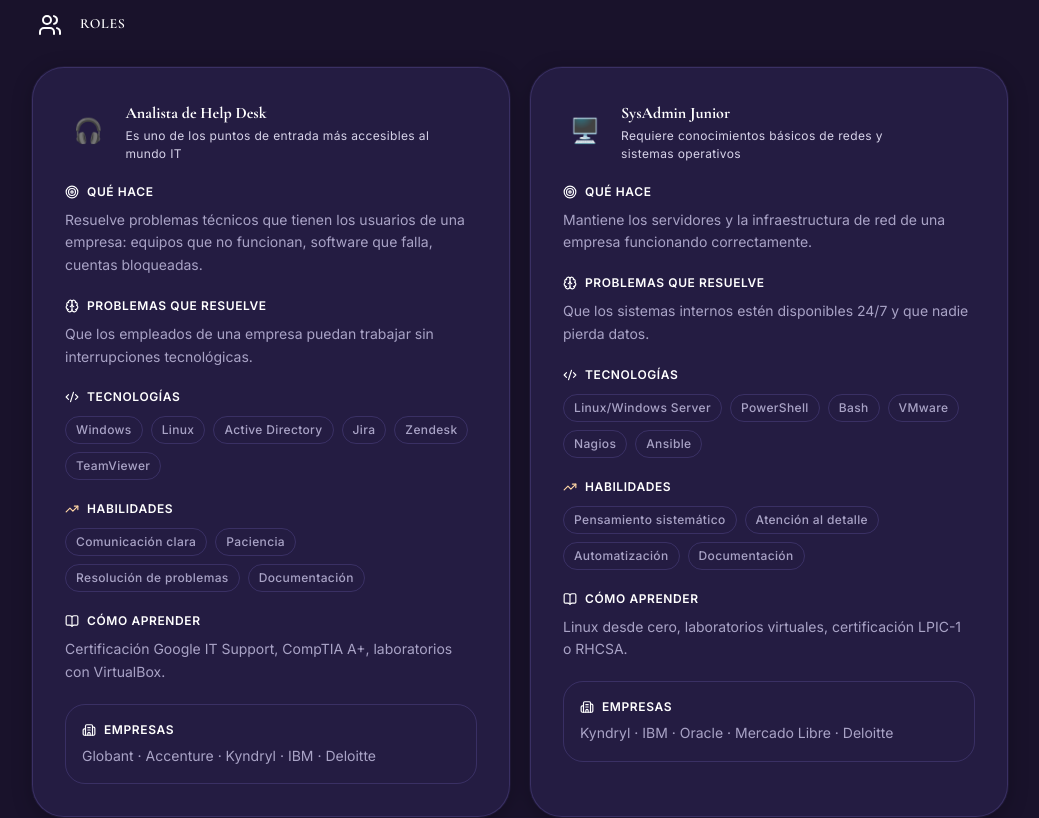
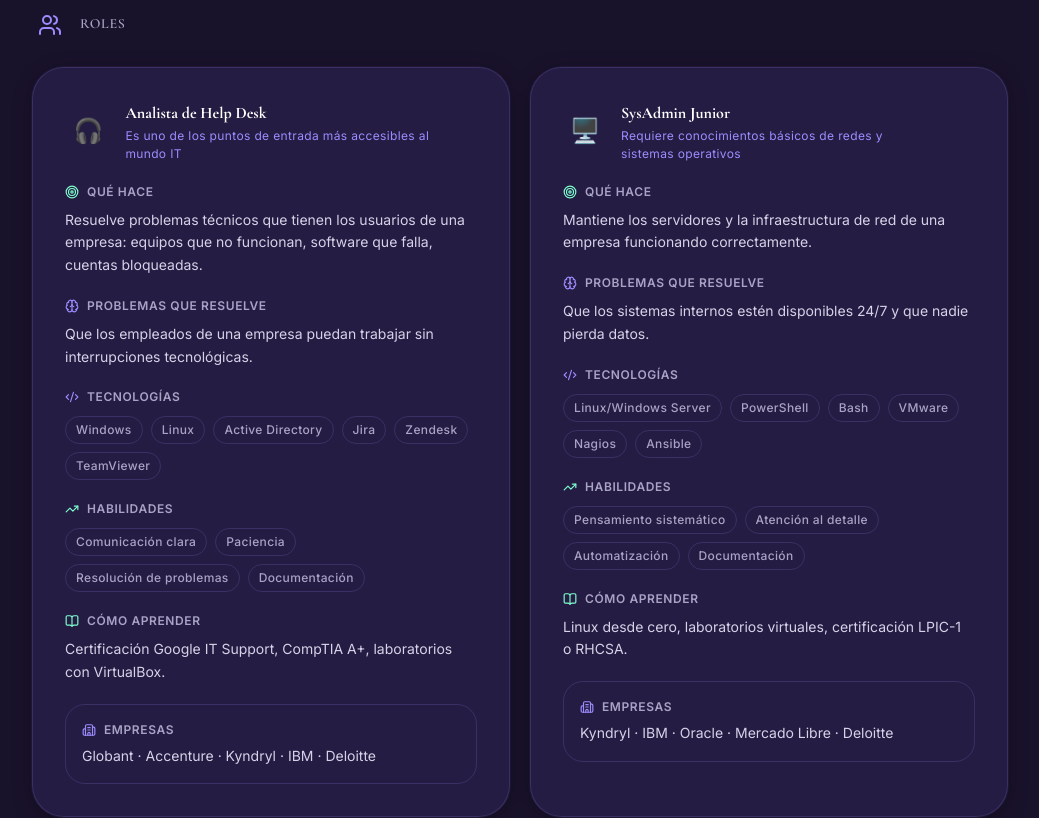
Before and after one commit to Deliaalomo47/zerototech, a React (Vite) app in the folder zerototech/: page / in a window 1280 px wide. Shown: the part 2240-3058 px from the top of the page, without its empty margins (120-1159 px from the left). Built offline with nearby package versions, Linux system fonts and the light colour scheme.

Commit message:
regla aplicada

```diff
--- a/zerototech/src/features/community/components/CommunityCard.tsx
+++ b/zerototech/src/features/community/components/CommunityCard.tsx
@@ -7,9 +7,9 @@ interface CommunityCardProps {
 }
 
 const accentStyles = {
-  mint: { bg: "bg-mint-light", text: "text-mint-dark", border: "border-mint/30" },
-  lavender: { bg: "bg-lavender-light", text: "text-indigo", border: "border-lavender/30" },
-  peach: { bg: "bg-peach-light", text: "text-peach-dark", border: "border-peach/30" },
+  mint: { bg: "bg-mint-light", text: "text-accent", border: "border-mint/30" },
+  lavender: { bg: "bg-lavender-light", text: "text-primary", border: "border-lavender/30" },
+  peach: { bg: "bg-peach-light", text: "text-accent", border: "border-peach/30" },
 };
 
 /**
@@ -25,18 +25,18 @@ export function CommunityCard({ community }: CommunityCardProps) {
         <div className={cn("flex h-10 w-10 items-center justify-center rounded-xl", accent.bg)}>
           <Users className={cn("h-5 w-5", accent.text)} aria-hidden="true" />
         </div>
-        <h3 className="text-body font-bold text-indigo">{community.name}</h3>
+        <h3 className="text-body font-bold text-text">{community.name}</h3>
       </div>
 
       {/* Description */}
-      <p className="mb-5 text-small text-muted leading-relaxed">{community.description}</p>
+      <p className="mb-5 text-small text-text-secondary leading-relaxed">{community.description}</p>
 
       {/* Activities */}
       <div className="mb-5">
-        <p className="mb-2 text-caption font-semibold uppercase tracking-wider text-indigo-muted">Actividades</p>
+        <p className="mb-2 text-caption font-semibold uppercase tracking-wider text-text-muted">Actividades</p>
         <div className="flex flex-wrap gap-2">
           {community.activities.map((a) => (
-            <span key={a} className={cn("rounded-md border px-2.5 py-1 text-caption font-medium text-indigo", accent.border, accent.bg)}>
+            <span key={a} className={cn("rounded-md border px-2.5 py-1 text-caption font-medium text-text-secondary", accent.border, accent.bg)}>
               {a}
             </span>
           ))}
--- a/zerototech/src/features/guide/GuideSection.tsx
+++ b/zerototech/src/features/guide/GuideSection.tsx
@@ -21,7 +21,7 @@ export function GuideSection() {
     <section id="guide-section" className="mx-auto max-w-5xl px-6 py-22">
       <div className="mb-12 animate-fade-up">
         <h2 className="font-display text-title text-text">Explorá los Roles IT</h2>
-        <p className="mt-3 text-subtitle text-text-muted">
+        <p className="mt-3 text-subtitle text-text-secondary">
           Cada rol resuelve problemas diferentes. Encontrá el que más se conecte con vos.
         </p>
       </div>
@@ -33,9 +33,9 @@ export function GuideSection() {
       <div className="mb-18">
         <div className="mb-6 flex items-center gap-3">
           <div className="flex h-9 w-9 items-center justify-center rounded-lg bg-violet-glow">
-            <Users className="h-4.5 w-4.5 text-violet" aria-hidden="true" />
+            <Users className="h-4.5 w-4.5 text-primary" aria-hidden="true" />
           </div>
-          <h3 className="text-small font-semibold uppercase tracking-wider text-text-faint">Roles</h3>
+          <h3 className="text-small font-semibold uppercase tracking-wider text-text-muted">Roles</h3>
         </div>
         {roles.length > 0 ? (
           <div className="grid gap-5 sm:grid-cols-2">
@@ -53,7 +53,7 @@ export function GuideSection() {
           <div className="flex h-9 w-9 items-center justify-center rounded-lg bg-peach-glow">
             <BookOpen className="h-4.5 w-4.5 text-peach" aria-hidden="true" />
           </div>
-          <h3 className="text-small font-semibold uppercase tracking-wider text-text-faint">Glosario</h3>
+          <h3 className="text-small font-semibold uppercase tracking-wider text-text-muted">Glosario</h3>
         </div>
         <p className="mb-6 text-small text-text-muted">Hacé clic en un término para ver su explicación.</p>
         {terms.length > 0 ? (
--- a/zerototech/src/features/guide/components/RoleCard.tsx
+++ b/zerototech/src/features/guide/components/RoleCard.tsx
@@ -12,30 +12,30 @@ export function RoleCard({ role }: RoleCardProps) {
         </div>
         <div>
           <h3 className="text-body font-bold text-text">{role.roleName}</h3>
-          <p className="text-caption text-violet">{role.entryLevel.split(".")[0]}</p>
+          <p className="text-caption text-primary">{role.entryLevel.split(".")[0]}</p>
         </div>
       </div>
 
       <div className="mb-5">
         <div className="mb-2 flex items-center gap-2">
-          <Target className="h-3.5 w-3.5 text-aqua" aria-hidden="true" />
-          <span className="text-caption font-semibold uppercase tracking-wider text-text-faint">Qué hace</span>
+          <Target className="h-3.5 w-3.5 text-accent" aria-hidden="true" />
+          <span className="text-caption font-semibold uppercase tracking-wider text-text-muted">Qué hace</span>
         </div>
-        <p className="text-small text-text-muted leading-relaxed">{role.whatTheyDo}</p>
+        <p className="text-small text-text-secondary leading-relaxed">{role.whatTheyDo}</p>
       </div>
 
       <div className="mb-5">
         <div className="mb-2 flex items-center gap-2">
-          <Brain className="h-3.5 w-3.5 text-violet" aria-hidden="true" />
-          <span className="text-caption font-semibold uppercase tracking-wider text-text-faint">Problemas que resuelve</span>
+          <Brain className="h-3.5 w-3.5 text-primary" aria-hidden="true" />
+          <span className="text-caption font-semibold uppercase tracking-wider text-text-muted">Problemas que resuelve</span>
         </div>
-        <p className="text-small text-text-muted leading-relaxed">{role.problemsSolved}</p>
+        <p className="text-small text-text-secondary leading-relaxed">{role.problemsSolved}</p>
       </div>
 
       <div className="mb-5">
         <div className="mb-2.5 flex items-center gap-2">
-          <Code2 className="h-3.5 w-3.5 text-violet" aria-hidden="true" />
-          <span className="text-caption font-semibold uppercase tracking-wider text-text-faint">Tecnologías</span>
+          <Code2 className="h-3.5 w-3.5 text-primary" aria-hidden="true" />
+          <span className="text-caption font-semibold uppercase tracking-wider text-text-muted">Tecnologías</span>
         </div>
         <div className="flex flex-wrap gap-2">
           {role.technologies.map((t) => (
@@ -46,8 +46,8 @@ export function RoleCard({ role }: RoleCardProps) {
 
       <div className="mb-5">
         <div className="mb-2.5 flex items-center gap-2">
-          <TrendingUp className="h-3.5 w-3.5 text-peach" aria-hidden="true" />
-          <span className="text-caption font-semibold uppercase tracking-wider text-text-faint">Habilidades</span>
+          <TrendingUp className="h-3.5 w-3.5 text-accent" aria-hidden="true" />
+          <span className="text-caption font-semibold uppercase tracking-wider text-text-muted">Habilidades</span>
         </div>
         <div className="flex flex-wrap gap-2">
           {role.skills.map((s) => (
@@ -58,18 +58,18 @@ export function RoleCard({ role }: RoleCardProps) {
 
       <div className="mb-5">
         <div className="mb-2 flex items-center gap-2">
-          <BookOpen className="h-3.5 w-3.5 text-aqua" aria-hidden="true" />
-          <span className="text-caption font-semibold uppercase tracking-wider text-text-faint">Cómo aprender</span>
+          <BookOpen className="h-3.5 w-3.5 text-accent" aria-hidden="true" />
+          <span className="text-caption font-semibold uppercase tracking-wider text-text-muted">Cómo aprender</span>
         </div>
-        <p className="text-small text-text-muted leading-relaxed">{role.howToLearn}</p>
+        <p className="text-small text-text-secondary leading-relaxed">{role.howToLearn}</p>
       </div>
 
       <div className="rounded-lg border border-border bg-violet-glow p-4">
         <div className="mb-1.5 flex items-center gap-2">
-          <Building2 className="h-3.5 w-3.5 text-violet" aria-hidden="true" />
-          <span className="text-caption font-semibold uppercase tracking-wider text-text-faint">Empresas</span>
+          <Building2 className="h-3.5 w-3.5 text-primary" aria-hidden="true" />
+          <span className="text-caption font-semibold uppercase tracking-wider text-text-muted">Empresas</span>
         </div>
-        <p className="text-small text-text-muted">{role.companies.join(" · ")}</p>
+        <p className="text-small text-text-secondary">{role.companies.join(" · ")}</p>
       </div>
     </article>
   );
--- a/zerototech/src/features/opportunities/components/EventCard.tsx
+++ b/zerototech/src/features/opportunities/components/EventCard.tsx
@@ -23,11 +23,11 @@ export function EventCard({ event, isRecommended }: EventCardProps) {
       {/* Header */}
       <div className="mb-4 flex items-center gap-3">
         <div className="flex h-11 w-11 items-center justify-center rounded-xl bg-lavender-light">
-          <Calendar className="h-5 w-5 text-indigo" aria-hidden="true" />
+          <Calendar className="h-5 w-5 text-primary" aria-hidden="true" />
         </div>
         <div>
-          <h3 className="text-body font-bold text-indigo">{event.name}</h3>
-          <span className="text-caption text-muted">{event.frequency}</span>
+          <h3 className="text-body font-bold text-text">{event.name}</h3>
+          <span className="text-caption text-text-muted">{event.frequency}</span>
         </div>
       </div>
 
@@ -36,10 +36,10 @@ export function EventCard({ event, isRecommended }: EventCardProps) {
 
       {/* Topics */}
       <div className="mb-4">
-        <p className="mb-2 text-caption font-semibold uppercase tracking-wider text-indigo-muted">Temáticas</p>
+        <p className="mb-2 text-caption font-semibold uppercase tracking-wider text-text-muted">Temáticas</p>
         <div className="flex flex-wrap gap-2">
           {event.topics.map((t) => (
-            <span key={t} className="rounded-md border border-border bg-lavender-light px-2.5 py-1 text-caption font-medium text-indigo">
+            <span key={t} className="rounded-md border border-border bg-surface-hover px-2.5 py-1 text-caption font-medium text-text-secondary">
               {t}
             </span>
           ))}
--- a/zerototech/src/features/opportunities/components/FoundationCard.tsx
+++ b/zerototech/src/features/opportunities/components/FoundationCard.tsx
@@ -23,10 +23,10 @@ export function FoundationCard({ foundation, isRecommended }: FoundationCardProp
       {/* Header */}
       <div className="mb-4 flex items-center gap-3">
         <div className="flex h-11 w-11 items-center justify-center rounded-xl bg-peach-light">
-          <GraduationCap className="h-5 w-5 text-indigo" aria-hidden="true" />
+          <GraduationCap className="h-5 w-5 text-accent" aria-hidden="true" />
         </div>
         <div>
-          <h3 className="text-body font-bold text-indigo">{foundation.name}</h3>
+          <h3 className="text-body font-bold text-text">{foundation.name}</h3>
           {foundation.isFree && (
             <span className="text-caption font-semibold text-mint-dark">Gratuito</span>
           )}
```
Also changed, not shown: zerototech/src/features/companies/components/CompanyCard.tsx (+6 -6 lines), zerototech/src/features/opportunities/OpportunitiesSection.tsx (+6 -6 lines).
